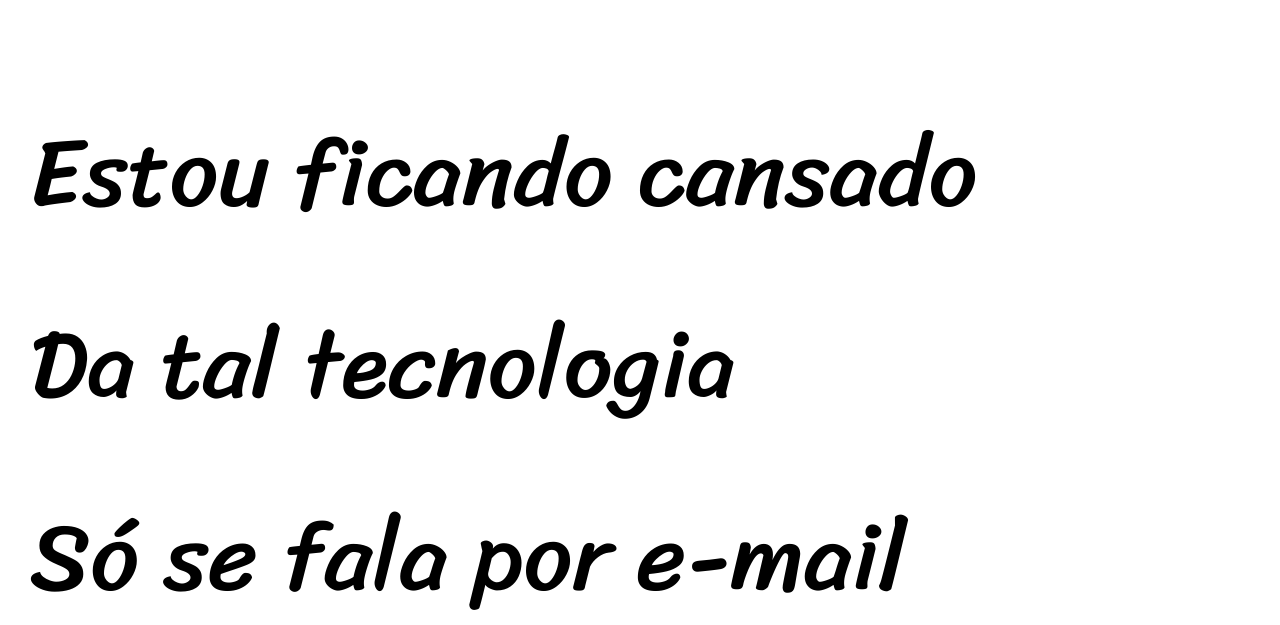
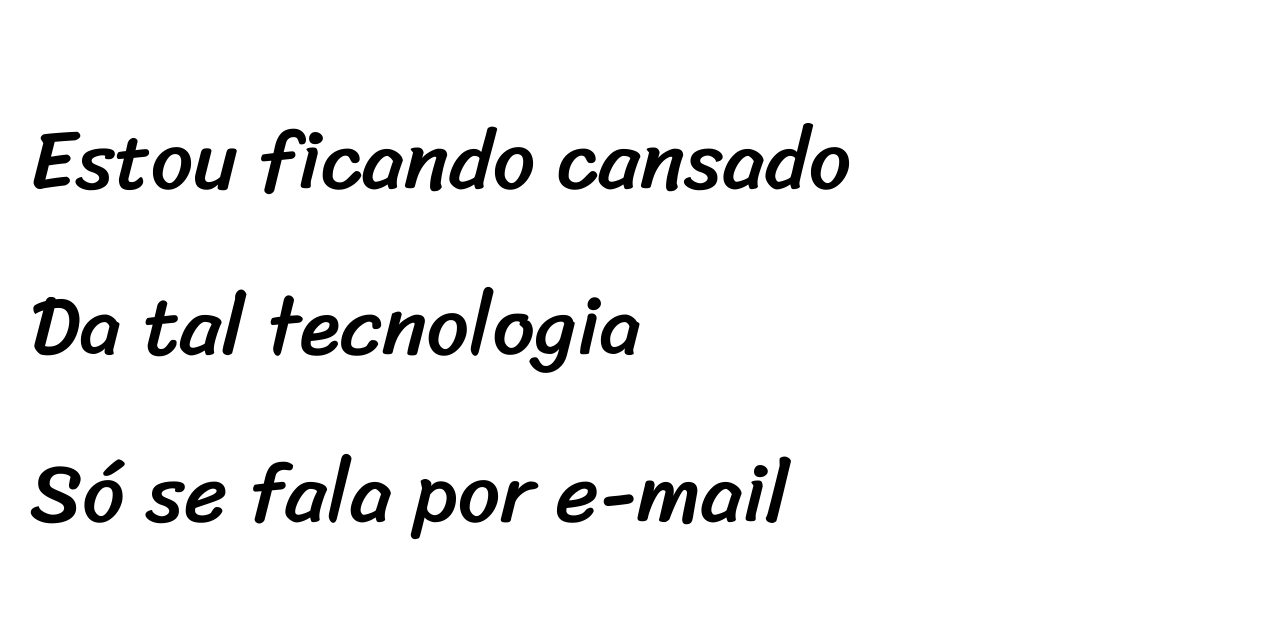
Before and after one commit to claorrico/projeto-cordel, a plain HTML site: page index.html in a window 1280 px wide. Shown: the part 158-783 px from the top of the page. Drawn offline with Linux system fonts and the light colour scheme.

Commit message:
Update style.css

```diff
--- a/estilo/style.css
+++ b/estilo/style.css
@@ -54,11 +54,11 @@ section {
     line-height: 2em;
     padding-left: 30px;
     font-family: var(--fonte3);
-    font-size: 7.5vw;
+    font-size: 6.5vw;
 }
 
 section > p {
-    padding-bottom: 2.0em;
+    padding-bottom: 1.8em;
 }
 
 section.normal {
```
